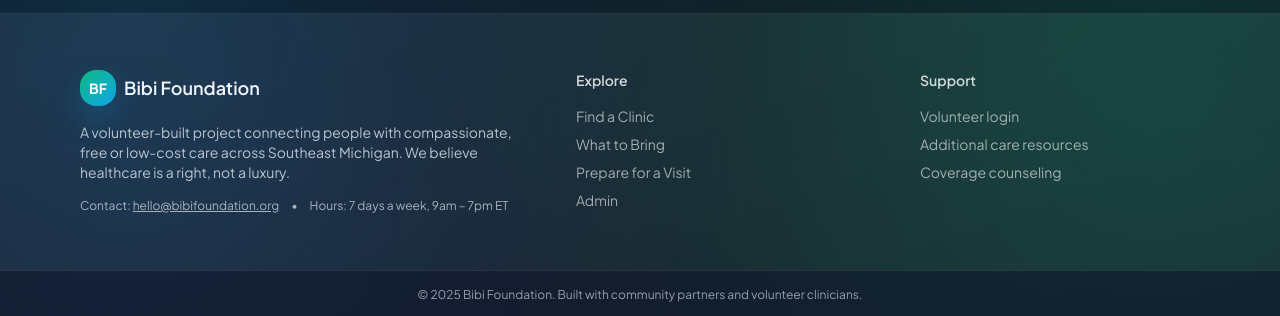
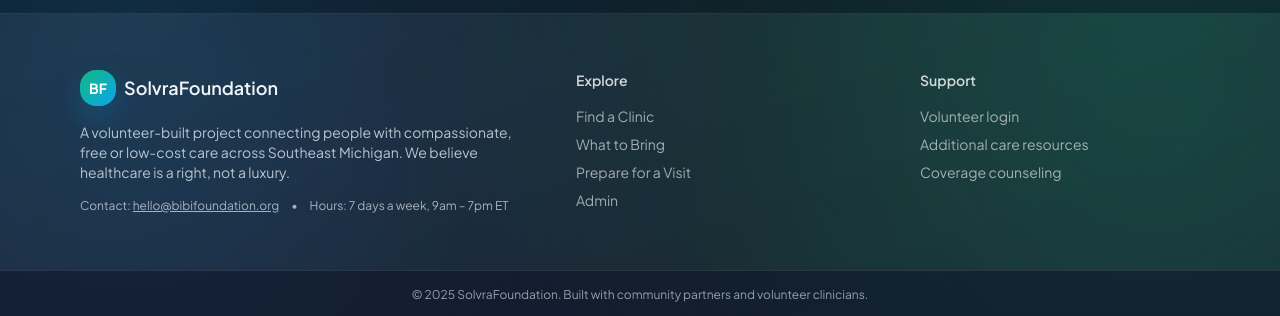
Before and after one commit to atkunja/ClinicFinder, a Next.js app: page /auth/login in a window 1280 px wide. Shown: the part 948-1264 px from the top of the page. Built offline with nearby package versions, Linux system fonts and the light colour scheme; no server answers.

Commit message:
Updated project and added .gitignore

```diff
--- a/src/app/layout.tsx
+++ b/src/app/layout.tsx
@@ -9,7 +9,7 @@ const sans = Plus_Jakarta_Sans({ subsets: ["latin"], variable: "--font-sans" });
 const mono = IBM_Plex_Mono({ subsets: ["latin"], weight: ["400", "600"], variable: "--font-mono" });
 
 export const metadata = {
-  title: "Bibi Foundation",
+  title: "SolvraFoundation",
   description: "Find free clinics near you",
 };
 
--- a/src/app/page.tsx
+++ b/src/app/page.tsx
@@ -88,7 +88,7 @@ const faqs = [
 ];
 
 export const metadata = {
-  title: "Bibi Foundation",
+  title: "SolvraFoundation",
   description: "Find free or low-cost healthcare clinics near you",
 };
 
@@ -206,7 +206,7 @@ export default function HomePage() {
             <div className="space-y-5">
               <h2 className="text-3xl font-semibold text-slate-900">Your path to care starts with clarity</h2>
               <p className="text-base text-slate-600">
-                We designed Bibi Foundation to guide you from feeling stuck to being seen by the right clinician. The pathway is the same whether you are searching for yourself, a loved one, or someone you support professionally.
+                We designed SolvraFoundation to guide you from feeling stuck to being seen by the right clinician. The pathway is the same whether you are searching for yourself, a loved one, or someone you support professionally.
               </p>
               <Link
                 href="/finder"
@@ -289,7 +289,7 @@ export default function HomePage() {
             <div>
               <h3 className="text-lg font-semibold text-slate-900">We never sell your data</h3>
               <p className="mt-3 text-sm text-slate-600">
-                Bibi Foundation is run by volunteers and backed by community grants. Your searches stay private, and clinics only see your information when you contact them directly.
+                SolvraFoundation is run by volunteers and backed by community grants. Your searches stay private, and clinics only see your information when you contact them directly.
               </p>
             </div>
             <div className="space-y-3 text-sm text-slate-600">
@@ -345,7 +345,7 @@ export default function HomePage() {
           <div className="relative space-y-6">
             <h2 className="text-3xl font-semibold">Ready when you are</h2>
             <p className="text-base text-slate-800">
-              Whether this is your first visit or you are coordinating care for an entire shelter, Bibi Foundation gives you a calm starting point. Log in for volunteer tools or jump straight into the finder.
+              Whether this is your first visit or you are coordinating care for an entire shelter, SolvraFoundation gives you a calm starting point. Log in for volunteer tools or jump straight into the finder.
             </p>
             <div className="flex flex-wrap gap-3">
               <Link
--- a/src/app/what-to-bring/page.tsx
+++ b/src/app/what-to-bring/page.tsx
@@ -6,7 +6,7 @@ export const dynamic = "force-dynamic";
 export const revalidate = 0;
 
 export const metadata = {
-  title: "What to Bring • Bibi Foundation",
+  title: "What to Bring • SolvraFoundation",
 };
 
 export default function WhatToBringPage() {
--- a/src/components/Footer.tsx
+++ b/src/components/Footer.tsx
@@ -34,7 +34,7 @@ export default function Footer() {
             >
               <span className="text-sm font-bold text-white">BF</span>
             </span>
-            Bibi Foundation
+            SolvraFoundation
           </Link>
           <p className="text-sm text-slate-200/80">
             A volunteer-built project connecting people with compassionate, free or low-cost care across Southeast Michigan. We believe healthcare is a right, not a luxury.
@@ -93,7 +93,7 @@ export default function Footer() {
       </div>
 
       <div className="relative border-t border-white/10 bg-slate-900/60 py-4 text-center text-xs text-slate-300/70">
-        © {new Date().getFullYear()} Bibi Foundation. Built with community partners and volunteer clinicians.
+        © {new Date().getFullYear()} SolvraFoundation. Built with community partners and volunteer clinicians.
      </div>
     </footer>
   );
--- a/src/components/NavBar.tsx
+++ b/src/components/NavBar.tsx
@@ -69,7 +69,7 @@ export default function NavBar() {
             <span className="text-sm font-bold tracking-wide">BF</span>
           </span>
           <div className="flex flex-col">
-            <span className="text-sm font-semibold leading-tight">Bibi Foundation</span>
+            <span className="text-sm font-semibold leading-tight">SolvraFoundation</span>
             <span className="text-[11px] uppercase tracking-[0.3em] text-white/60">
               Clinic access network
             </span>
```
Also changed, not shown: 1 other file (tests, documents, lock files or other folders).
